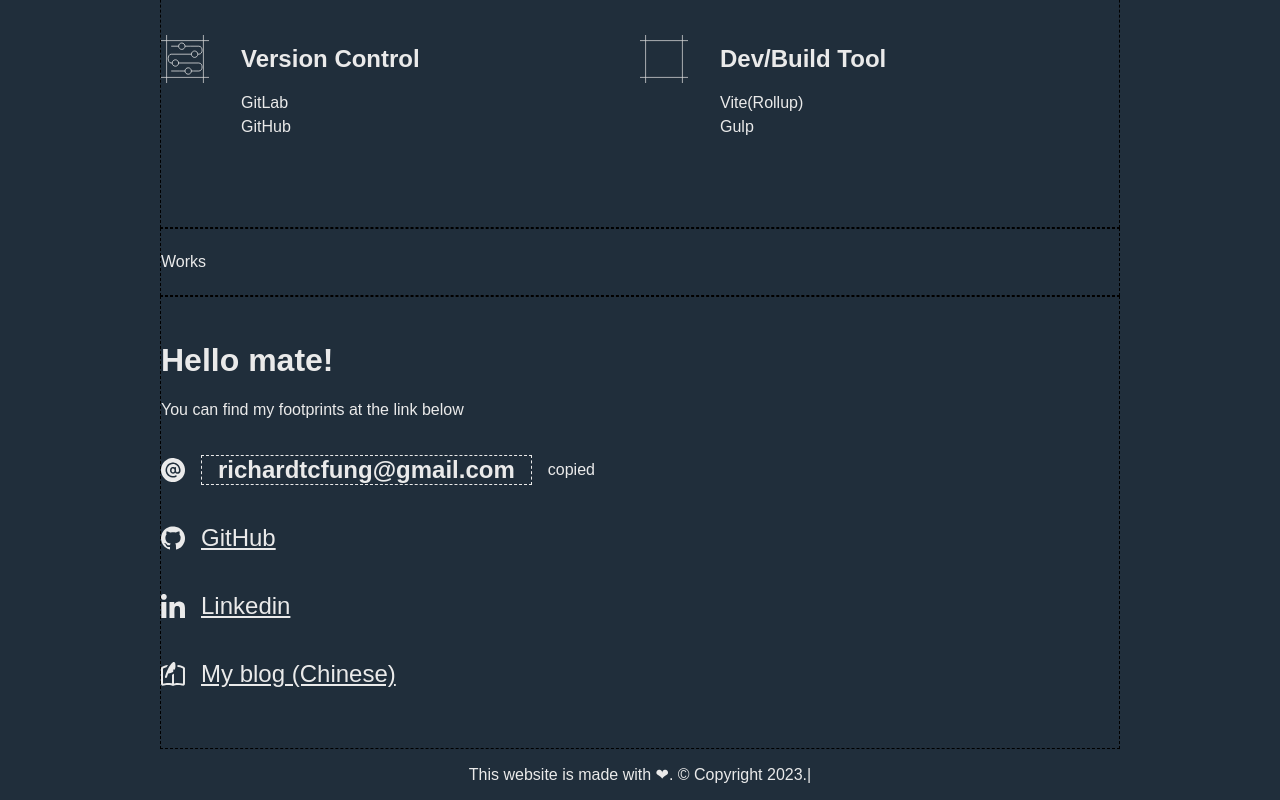
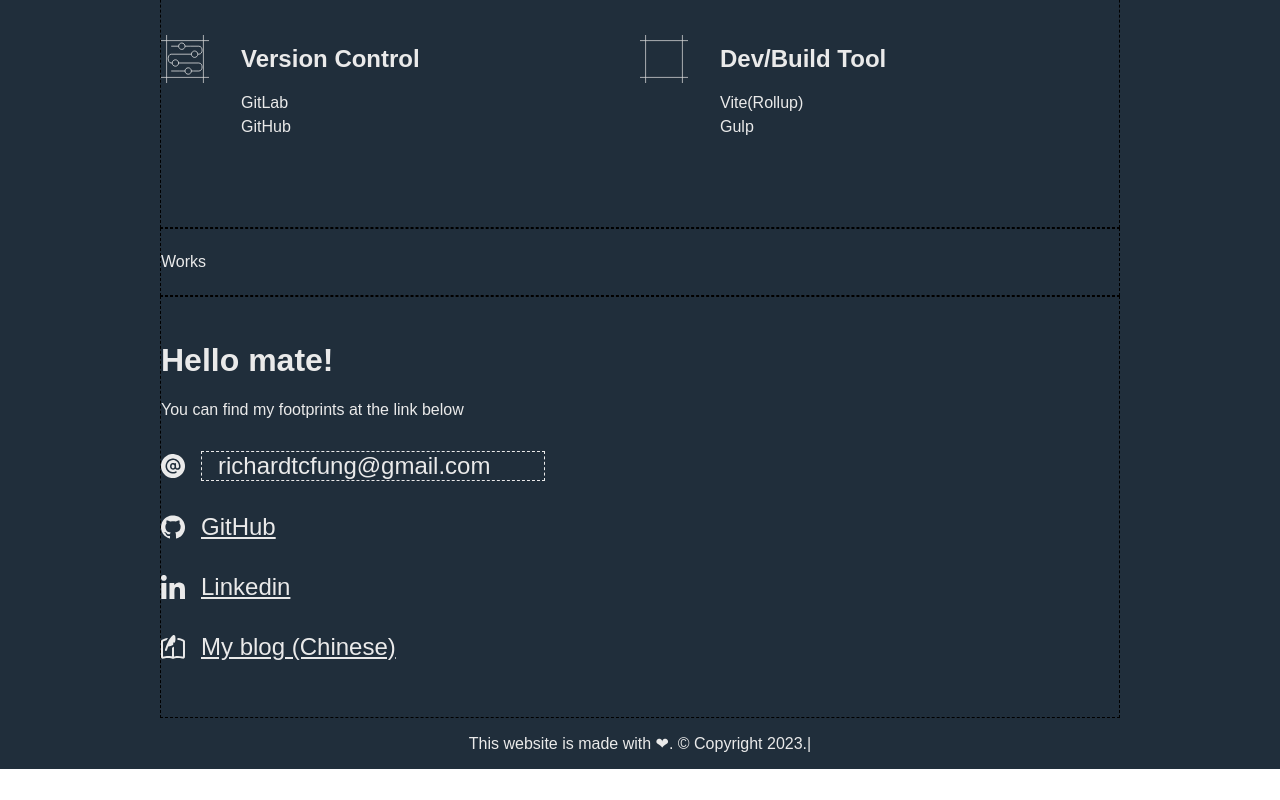
Before and after one commit to r7chardgh/profile, a React (Vite) app: page / in a window 1280 px wide. Shown: the part 1381-2181 px from the top of the page. After the commit the page ends 2150 px from the top, so only its background shows below. Built offline with nearby package versions, Linux system fonts and the light colour scheme; a web font is replaced by a local one.

Commit message:
Add contact page and copy function

```diff
--- /dev/null
+++ b/src/helpers/copy.js
@@ -0,0 +1,14 @@
+const copy = (targetId) => {
+  const target = document.querySelector(targetId);
+  target.select();
+  target.setSelectionRange(0, 99999);
+  navigator.clipboard
+    .writeText(target.value)
+    .then(() => {
+      target.nextSibling.classList.add("confirm");
+    })
+    .catch((err) => {
+      throw err;
+    });
+};
+export default copy;
--- a/src/pages/Contact.jsx
+++ b/src/pages/Contact.jsx
@@ -1,5 +1,6 @@
 import React from "react";
 import Icon from "../components/Icon";
+import copy from "../helpers/copy";
 function Contact({ contact }) {
   return (
     <div id="contact" className="container">
@@ -13,13 +14,27 @@ function Contact({ contact }) {
 
               {item.isCopy ? (
                 <>
-                  <h2
+                  {/* <h2
                     className="copy-text"
                     aria-label={`${item.name} link, click to copy`}
                   >
                     {item.value}
-                  </h2>
-                  <span className="copy-tag confirm">copied</span>
+                  </h2> */}
+                  <input
+                    type="text"
+                    value={item.value}
+                    id="email"
+                    className="copy-text"
+                    aria-label={`${item.name} link, click to copy`}
+                    onBlur={(e) => {
+                      e.target.nextSibling.classList.remove("confirm");
+                    }}
+                    onClick={(e) => {
+                      copy(`#${e.target.id}`);
+                    }}
+                    readOnly
+                  />
+                  <span className="copy-tag">copied</span>
                 </>
               ) : (
                 <>
--- a/src/styles/_contact.scss
+++ b/src/styles/_contact.scss
@@ -9,6 +9,7 @@
         display: flex;
         align-items: center;
         gap: 1rem;
+        margin: 2rem 0;
         svg {
             width: 1.5rem;
             height: 1.5rem;
@@ -21,29 +22,47 @@
         }
         &__title {
             font-weight: 200;
+            margin: 0;
+            @include breakpoint(sm, max) {
+                font-size: 1rem;
+            }
         }
         .copy-text {
-            border: 1px dashed ;
+            border: 1px dashed;
             padding: 0 1rem;
+            font-size: 1.5rem;
+            background-color: transparent;
+            overflow: scroll;
+            resize: none;
+            transition: all 0.3s;
             cursor: pointer;
-            &:hover{
-                @include themed(){
+            &:hover {
+                @include themed() {
                     background-color: t($text);
                     color: t($bg);
                 }
             }
+            @include themed() {
+                color: t($text);
+            }
+            @include breakpoint(sm, max) {
+                font-size: 1rem;
+            }
         }
         .copy-tag {
+            position: absolute;
+            display: none;
+            &.confirm {
+                display: block;
+                background-color: red;
+            }
         }
         &__link {
-            &:hover,&:focus{
-                outline-style: dashed;
+            &:hover,
+            &:focus {
+                outline-style: none;
                 .link-tag {
                     display: flex;
-                    @include breakpoint(sm, max) {
-                        color: red;
-                        display: none;
-                    }
                 }
             }
         }
@@ -51,21 +70,12 @@
             position: absolute;
             display: none;
             pointer-events: none;
-           border: 1px solid;
-            border-radius: .1rem;
-            top: -.5rem;
-            padding: .2rem .5rem;
-            font-size: .5rem;
-            font-weight: 700    ;
+            border: 1px solid;
+            border-radius: 0.1rem;
+            top: -1.5rem;
+            padding: 0.2rem 0.5rem;
+            font-size: 0.5rem;
+            font-weight: 700;
         }
-        // &:hover {
-        //     .link-tag {
-        //         display: flex;
-        //         @include breakpoint(sm, max) {
-        //             color: red;
-        //             display: none;
-        //         }
-        //     }
-        // }
     }
 }
```
